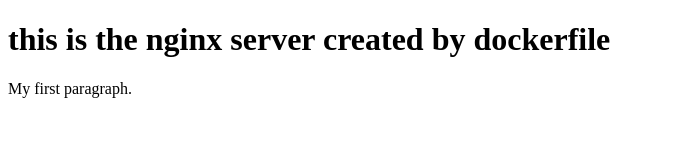
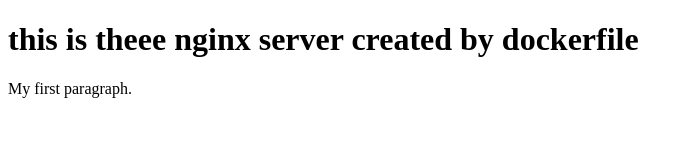
Before and after one commit to PrashantRawt/samplenginx, a plain HTML site: page index.html in a window 1280 px wide. Shown: the whole page, without its empty margins (0-693 px from the left). Drawn offline with Linux system fonts and the light colour scheme.

Commit message:
Update index.html

```diff
--- a/index.html
+++ b/index.html
@@ -2,7 +2,7 @@
 <html>
 <body>
 
-<h1>this is the nginx server created by dockerfile</h1>
+<h1>this is theee nginx server created by dockerfile</h1>
 <p>My first paragraph.</p>
 
 </body>
```
